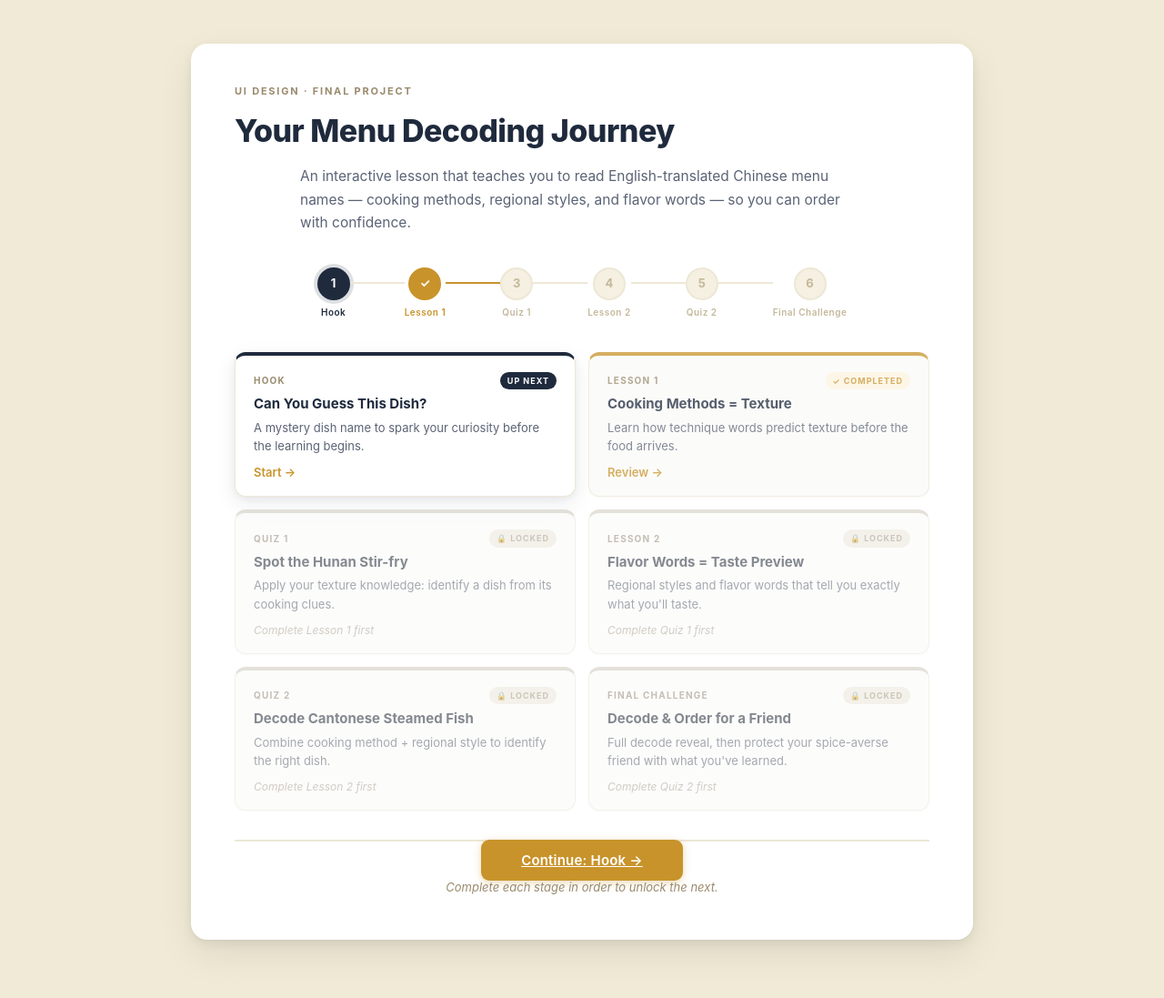
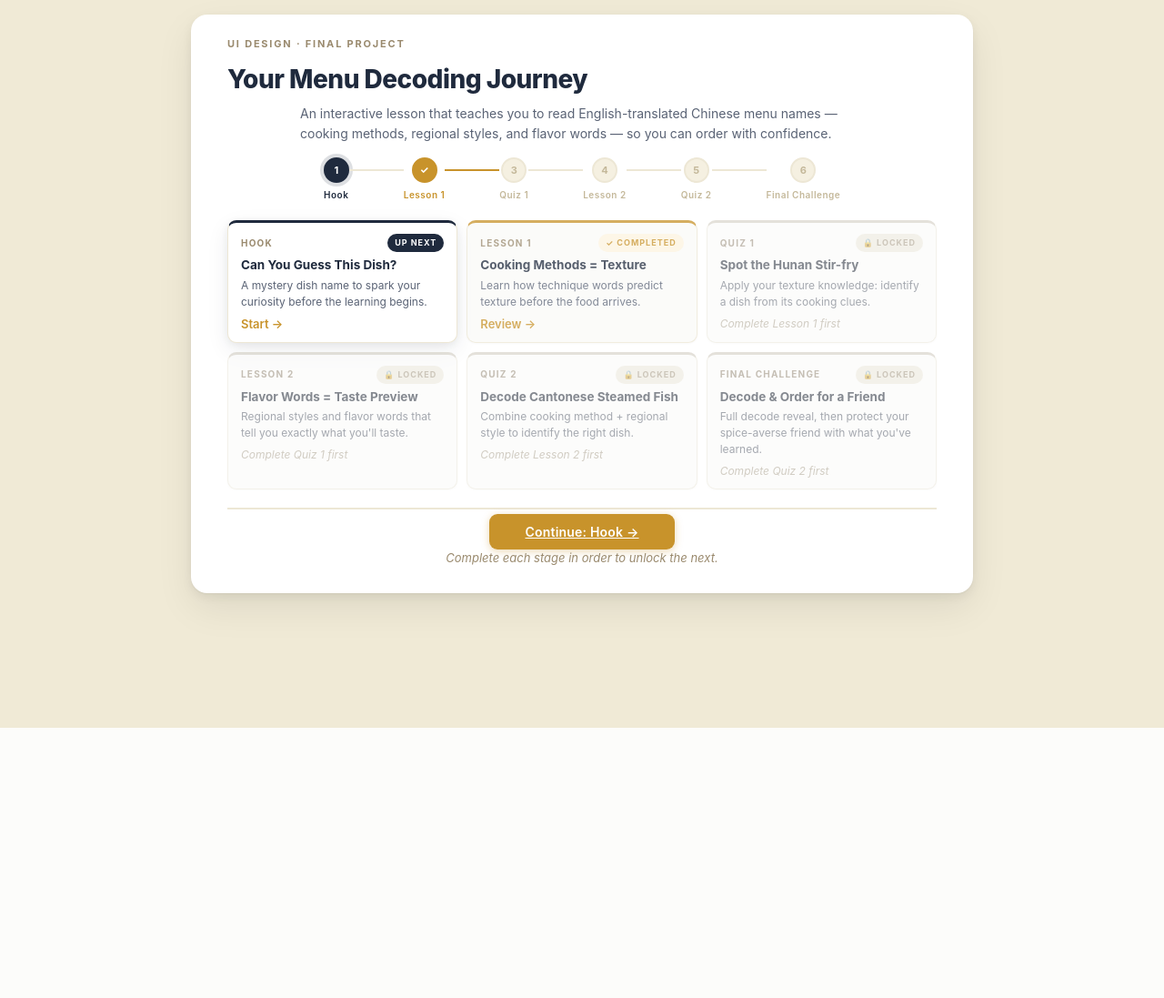
Before and after one commit to DemonRain7/UIDesign_Teamwork, a Flask app: page / in a window 1280 px wide. Shown: the whole page at 91% size. After the commit the page ends 800 px from the top, so only its background shows below. Run offline with Flask 3, Linux system fonts and the light colour scheme.

Commit message:
compact all pages to fit viewport without scrolling
- body padding: 48px top → 16px
- quiz_container padding: 44px 48px → 22px 36px
- progress_header margin: 28px → 14px
- quiz_header padding/margin halved, title 26px → 22px
- option cards: padding reduced, images 130px → 105px, text 14.5px → 13px
- feedback elements: badge, grid gap, cards all reduced
- home: 2-column cards → 3-column, title 34px → 28px, timeline compact
- learning: container/header/body padding all reduced, images 100px

```diff
--- a/static/main.css
+++ b/static/main.css
@@ -14,7 +14,7 @@ body {
     color: #1F2A3D;
     font-family: -apple-system, BlinkMacSystemFont, "Segoe UI", Arial, sans-serif;
     margin: 0;
-    padding: 48px 20px 64px;
+    padding: 16px 20px 32px;
     min-height: 100vh;
 }
 
@@ -82,12 +82,12 @@ body.with_nav {
         0 1px 2px rgba(0,0,0,.04),
         0 4px 12px rgba(0,0,0,.06),
         0 16px 40px rgba(0,0,0,.08);
-    padding: 44px 48px 40px;
+    padding: 22px 36px 20px;
 }
 
 /* ===== Progress header ===== */
 .progress_header {
-    margin-bottom: 28px;
+    margin-bottom: 14px;
 }
 
 .progress_label {
@@ -479,20 +479,20 @@ body.with_nav {
 }
 
 .home_title {
-    font-size: 34px;
+    font-size: 28px;
     font-weight: 800;
     color: #1F2A3D;
-    line-height: 1.25;
+    line-height: 1.2;
     letter-spacing: -.5px;
-    margin: 0 0 16px;
+    margin: 0 0 10px;
 }
 
 .home_subtitle {
-    font-size: 15.5px;
+    font-size: 14px;
     color: #5a6375;
-    line-height: 1.65;
+    line-height: 1.55;
     max-width: 620px;
-    margin: 0 auto 36px;
+    margin: 0 auto 0;
 }
 
 .home_cards {
@@ -1172,7 +1172,7 @@ body.with_nav {
 
 /* ===== Home v2 — Progress tracker ===== */
 .home_v2 {
-    padding: 44px 48px 48px;
+    padding: 24px 40px 28px;
 }
 
 /* Timeline */
@@ -1180,7 +1180,7 @@ body.with_nav {
     display: flex;
     align-items: center;
     justify-content: center;
-    margin: 32px 0 36px;
+    margin: 16px 0 20px;
     gap: 0;
 }
 
@@ -1193,13 +1193,13 @@ body.with_nav {
 }
 
 .home_tl_dot {
-    width: 36px;
-    height: 36px;
+    width: 28px;
+    height: 28px;
     border-radius: 50%;
     display: flex;
     align-items: center;
     justify-content: center;
-    font-size: 13px;
+    font-size: 11px;
     font-weight: 700;
     border: 2px solid #EDE7D5;
     background: #F5F0E1;
@@ -1246,13 +1246,9 @@ body.with_nav {
 /* Stage cards grid */
 .home_stages {
     display: grid;
-    grid-template-columns: 1fr 1fr;
-    gap: 14px;
-    margin-bottom: 32px;
-}
-
-.home_stages .home_stage_card:last-child:nth-child(odd) {
-    grid-column: 1 / -1;
+    grid-template-columns: 1fr 1fr 1fr;
+    gap: 10px;
+    margin-bottom: 20px;
 }
 
 .home_stage_card {
@@ -1261,9 +1257,9 @@ body.with_nav {
     color: inherit;
     background: #FAFAF8;
     border: 1.5px solid #EDE7D5;
-    border-top: 4px solid #EDE7D5;
-    border-radius: 12px;
-    padding: 18px 20px 16px;
+    border-top: 3px solid #EDE7D5;
+    border-radius: 10px;
+    padding: 12px 14px 10px;
     transition: transform .15s ease, box-shadow .15s ease, border-color .15s ease;
     box-shadow: 0 1px 3px rgba(0,0,0,.04);
 }
@@ -1319,18 +1315,18 @@ body.with_nav {
 .home_stage_status_badge.active { background: #1F2A3D; color: #fff; }
 
 .home_stage_title {
-    font-size: 15px;
+    font-size: 13.5px;
     font-weight: 700;
     color: #1F2A3D;
-    margin-bottom: 6px;
+    margin-bottom: 4px;
     line-height: 1.3;
 }
 
 .home_stage_desc {
-    font-size: 13px;
+    font-size: 12px;
     color: #5a6375;
-    line-height: 1.55;
-    margin: 0 0 10px;
+    line-height: 1.5;
+    margin: 0 0 6px;
 }
 
 .home_stage_cta {
@@ -1365,14 +1361,14 @@ body.with_nav {
 
 .home_main_cta {
     text-align: center;
-    padding-top: 8px;
+    padding-top: 12px;
     border-top: 2px solid #EDE7D5;
 }
 
 .home_main_cta .learn_btn {
-    font-size: 15px;
-    padding: 13px 44px;
-    margin-bottom: 12px;
+    font-size: 14px;
+    padding: 11px 40px;
+    margin-bottom: 8px;
 }
 
 .home_footnote {
```
Also changed, not shown: other parts of static/main.css (+29 -29 lines).
